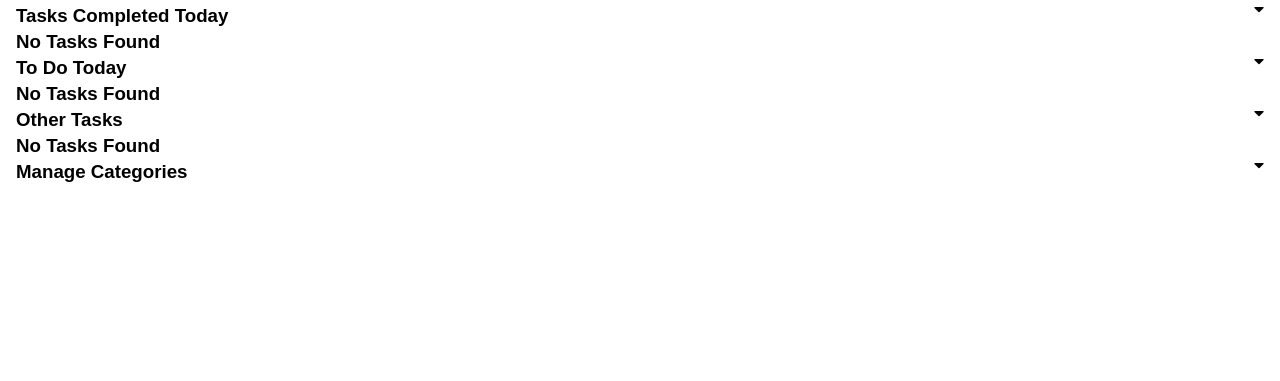
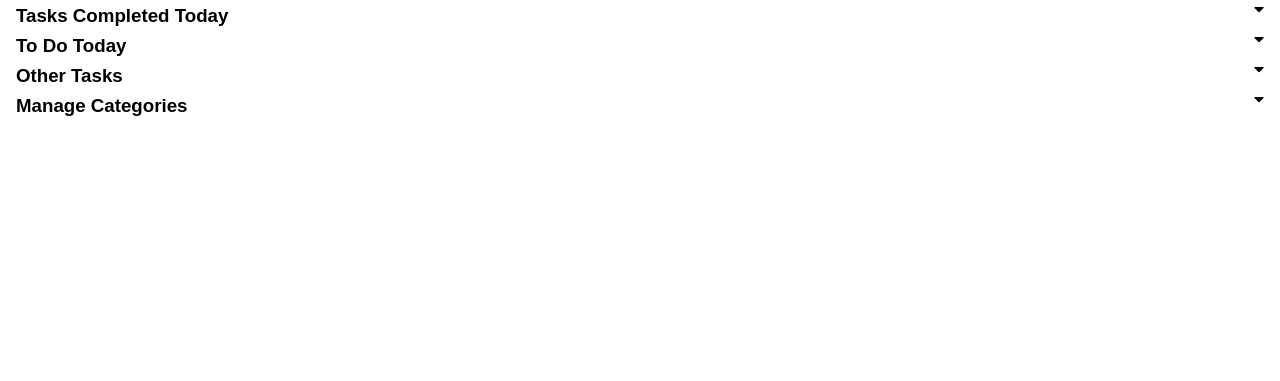
Before and after one commit to CharlieMallon/milestoneThree, a Flask app: template templates/account.html in a window 1280 px wide. Shown: the part 117-498 px from the top of the page. Run offline with Flask 2, Linux system fonts and the light colour scheme; the template is opened without the code that fills it, so the values that code supplies are empty; some libraries are stand-ins or nearby versions.

Commit message:
hid section on accounts page

```diff
--- a/templates/account.html
+++ b/templates/account.html
@@ -15,7 +15,7 @@
                 <i class='fas fa-caret-down arrow'></i>
             </div>
         </div>
-        <div class="section-content row">
+        <div class="section-content row hidden">
             {% if doneTasks|length > 0 %}
                 <ul class='task'>
                     {% for task in doneTasks %}
@@ -121,7 +121,7 @@
                 <i class='fas fa-caret-down arrow'></i>
             </div>
         </div>
-        <div class="section-content row">
+        <div class="section-content row hidden">
             {% if importantTasks|length > 0 %}
                 <ul class='task'>
                     {% for task in importantTasks %}
@@ -227,7 +227,7 @@
                 <i class='fas fa-caret-down arrow'></i>
             </div>
         </div>
-        <div class="section-content row">
+        <div class="section-content row hidden">
             {% if otherTasks|length > 0 %}
                 <ul class='task'>
                     {% for task in otherTasks %}
@@ -333,7 +333,7 @@
                 <i class='fas fa-caret-down arrow'></i>
             </div>
         </div>
-        <div class="section-content row">
+        <div class="section-content row hidden">
             <div class="all-cats">
                 {% for category in categories %}
                     <div class="categories">
```
